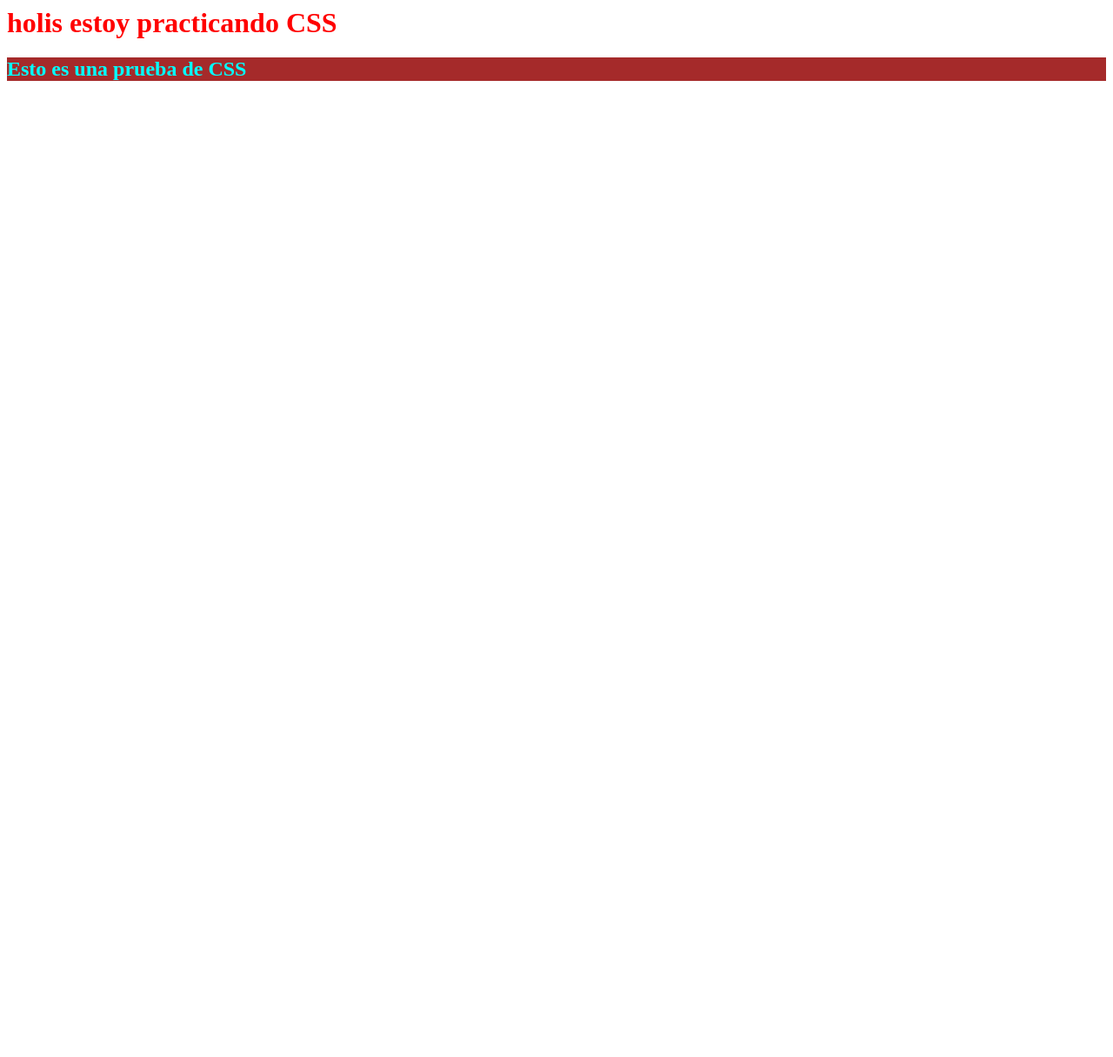
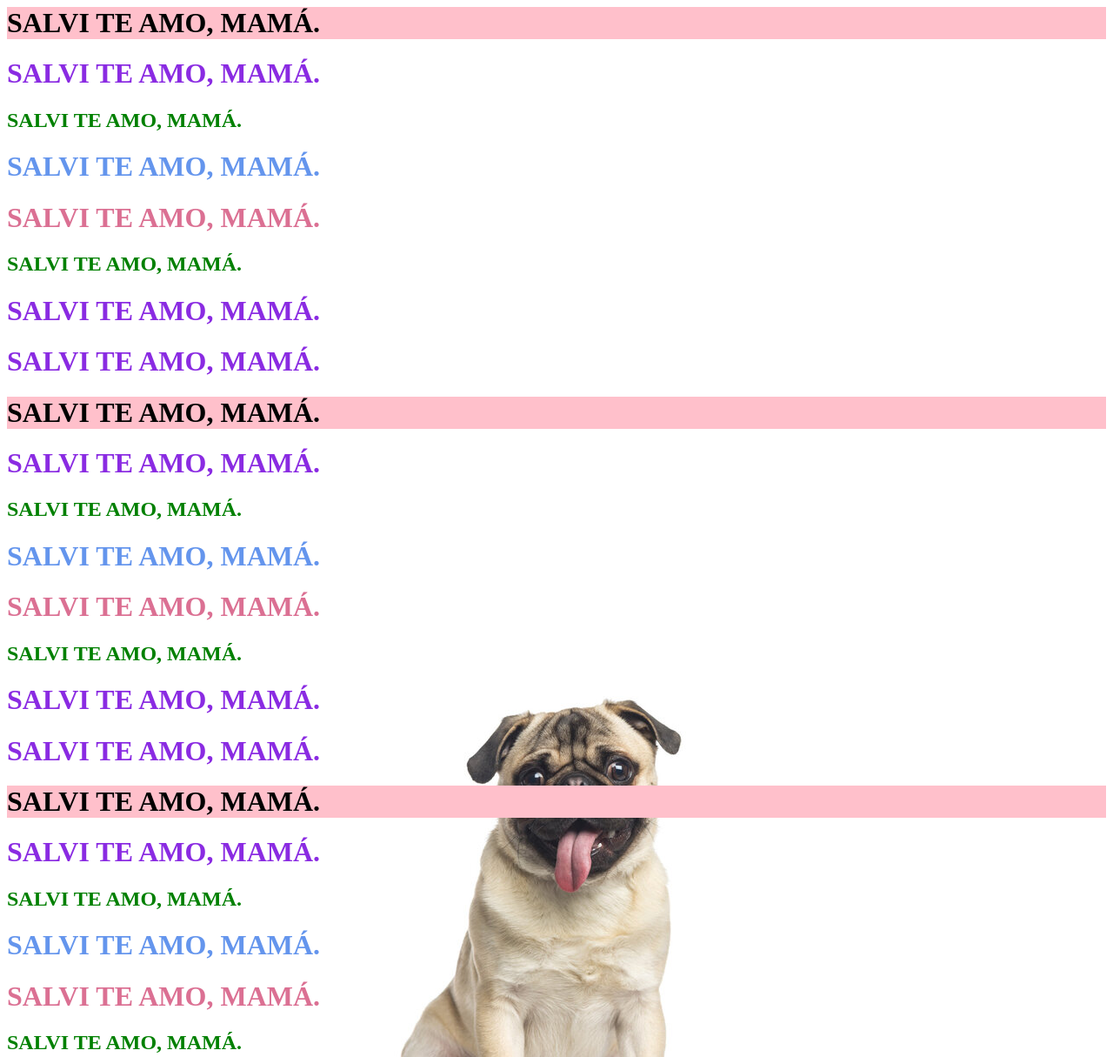
Before and after one commit to renoldifloren/PRACTICACSS, a plain HTML site: page index.html in a window 1280 px wide. Shown: the top 1215 px of the page at 87% size. Before the commit the page ends 800 px from the top, so only its background shows below. Drawn offline with Linux system fonts and the light colour scheme.

Commit message:
Practicando css, puse color a las letras, una imagen de fondo, etc

```diff
--- /dev/null
+++ b/index.css
@@ -0,0 +1,43 @@
+h1{
+    color: blueviolet;
+}
+.titulo {
+    color: cornflowerblue;
+
+}
+.titulo2{
+    color:black;
+    background-color: pink;
+}
+.titulo3 {
+    color: green;
+    font-size:x-large
+}
+#otrotitulo{
+    color: palevioletred;
+
+}
+
+body{
+    background-image: url(./imagenes/depositphotos_26520613-stock-photo-pug-sitting-and-panting-1.jpeg);
+    background-attachment: fixed;
+    background-repeat: no-repeat;
+    background-position: center;
+
+}
+
+/*unidad de medida absoluta PX*/
+.cuadrado {
+    width: 200px;   /*ancho*/
+    height: 200px; /*alto*/
+    background-color: aquamarine;
+}
+/* .pug {
+    width: 700px;
+    height: 700px;
+    background-image: url(./imagenes/depositphotos_26520613-stock-photo-pug-sitting-and-panting-1.jpeg)*/
+
+strong {
+    color: aqua;
+    font-size: x-large;
+}
--- a/index.html
+++ b/index.html
@@ -1,15 +1,56 @@
 <html lang="en">
 <head>
-   <style>
-       h2 {color:aqua }
 
-    h2 { background-color: brown;}
-   </style>
+   <link rel="stylesheet" href="index.css">
 
 </head>
 <body>
-    <H1 style="color:red;">holis estoy practicando CSS</H1> <!--Esta es la primera forma para aplicar CSS-->
+  <!--Esta es la manera correcta de hacer CSS usando link en el head que hace referencia a la  otra hoja-->
+    <h1 class="titulo2">SALVI TE AMO, MAMÁ.</h1>
+    <h1>SALVI TE AMO, MAMÁ.</h1>
+    <h1 class="titulo3">SALVI TE AMO, MAMÁ.</h1>
+    <h1 class="titulo">SALVI TE AMO, MAMÁ.</h1>
+    <h1 class="titulo" id="otrotitulo">SALVI TE AMO, MAMÁ.</h1>
+    <h1 class="titulo3">SALVI TE AMO, MAMÁ.</h1>
+    <h1>SALVI TE AMO, MAMÁ.</h1>
+    <h1>SALVI TE AMO, MAMÁ.</h1>
 
-    <h2>Esto es una prueba de CSS</h2> <!--Esta es la segunda forma de aplicar CSS Con la etiqueta STYLE EN EL HEAD. -->
+    <h1 class="titulo2">SALVI TE AMO, MAMÁ.</h1>
+    <h1>SALVI TE AMO, MAMÁ.</h1>
+    <h1 class="titulo3">SALVI TE AMO, MAMÁ.</h1>
+    <h1 class="titulo">SALVI TE AMO, MAMÁ.</h1>
+    <h1 class="titulo" id="otrotitulo">SALVI TE AMO, MAMÁ.</h1>
+    <h1 class="titulo3">SALVI TE AMO, MAMÁ.</h1>
+    <h1>SALVI TE AMO, MAMÁ.</h1>
+    <h1>SALVI TE AMO, MAMÁ.</h1>
+
+    <h1 class="titulo2">SALVI TE AMO, MAMÁ.</h1>
+    <h1>SALVI TE AMO, MAMÁ.</h1>
+    <h1 class="titulo3">SALVI TE AMO, MAMÁ.</h1>
+    <h1 class="titulo">SALVI TE AMO, MAMÁ.</h1>
+    <h1 class="titulo" id="otrotitulo">SALVI TE AMO, MAMÁ.</h1>
+    <h1 class="titulo3">SALVI TE AMO, MAMÁ.</h1>
+    <h1>SALVI TE AMO, MAMÁ.</h1>
+    <h1>SALVI TE AMO, MAMÁ.</h1>
+
+    <h1 class="titulo2">SALVI TE AMO, MAMÁ.</h1>
+    <h1>SALVI TE AMO, MAMÁ.</h1>
+    <h1 class="titulo3">SALVI TE AMO, MAMÁ.</h1>
+    <h1 class="titulo">SALVI TE AMO, MAMÁ.</h1>
+    <h1 class="titulo" id="otrotitulo">SALVI TE AMO, MAMÁ.</h1>
+    <h1 class="titulo3">SALVI TE AMO, MAMÁ.</h1>
+    <h1>SALVI TE AMO, MAMÁ.</h1>
+    <h1>SALVI TE AMO, MAMÁ.</h1>
+
+    <p class="lorem">Lorem ipsum dolor sit amet consectetur adipisicing elit. Maiores veritatis fuga expedita, quia, sint qui voluptas provident laudantium quasi dolorem quos enim eveniet ad? Minima, quisquam non! Minus, necessitatibus similique!</p>
+
+    <p>Lorem ipsum dolor sit amet consectetur, adipisicing elit. Necessitatibus possimus vero repellendus nulla? <strong>Nostrum vitae officia,</strong>  numquam dicta dolor nam libero debitis quibusdam molestias quisquam nulla corporis necessitatibus reprehenderit obcaecati?</p>
+    <!-- el id le gana a la clase, y desp le sigue el especifico, o sea "A todos los h1.."
+    Se usa un solo id por elemento. No se repite.-->
+
+    <div class="cuadrado"></div>
+
+    <div class="pug"></div>
+
 </body>
 </html>
```
Also changed, not shown: imagenes/depositphotos_26520613-stock-photo-pug-sitting-and-panting-1.jpeg (added).
